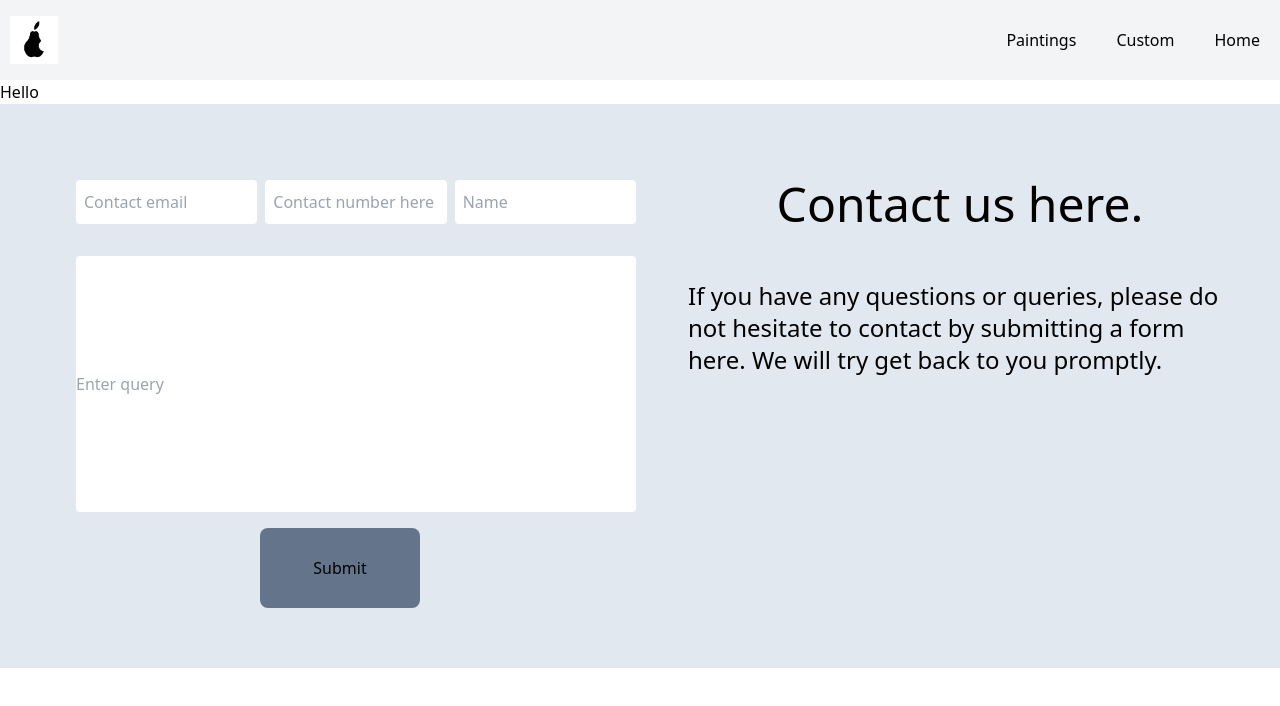
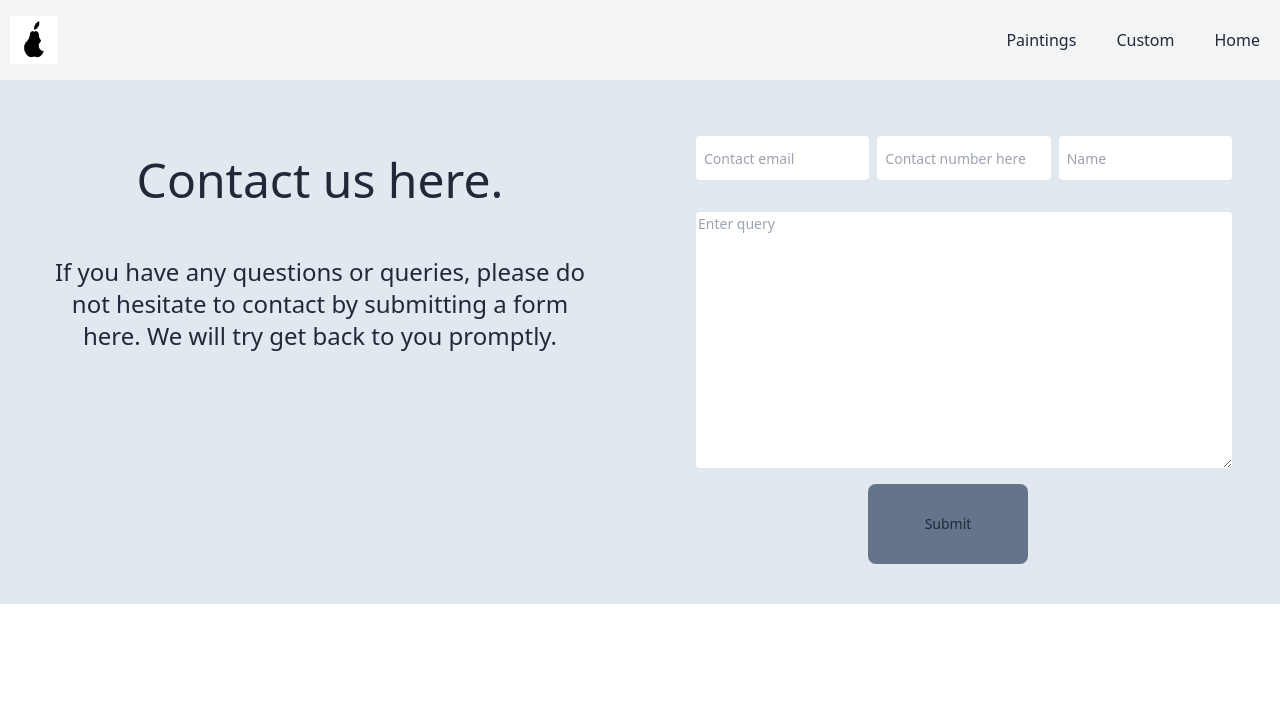
Before and after one commit to bobrandy13/frame-website, a Next.js app: page /Frames in a window 1280 px wide. Shown: the top 706 px of the page. Built offline with nearby package versions, Linux system fonts and the light colour scheme.

Commit message:
better read me

```diff
--- a/components/ContactUs.tsx
+++ b/components/ContactUs.tsx
@@ -1,33 +1,43 @@
 import React, { useRef } from "react";
 import { useForm, SubmitHandler } from "react-hook-form";
-import {error} from "console";
-import emailjs from "@emailjs/browser"
-
-
+import emailjs from "@emailjs/browser";
 
 type Input = {
-  name: string,
-  email: string,
-  number: string,
-  query: string,
-}
+  name: string;
+  email: string;
+  number: string;
+  query: string;
+};
 
 function ContactUs() {
   // const {register, handleSubmit, watch, formState: {errors}} = useForm();
-  const { register, handleSubmit, watch, formState: { errors } } = useForm<Input>();
+  const {
+    register,
+    handleSubmit,
+    watch,
+    formState: { errors },
+  } = useForm<Input>();
   const form = useRef(null);
-  const onSubmit: SubmitHandler<Input> = data => {
-    console.log(data)
-    alert("Successfully submitted")
+  const onSubmit: SubmitHandler<Input> = (data) => {
+    console.log(data);
+    alert("Successfully submitted");
 
     if (form.current) {
-      emailjs.sendForm("service_2zmh4cv", "template_a9xwj4v", form.current, "E8ASQ536_BvjeeMc2")
-      .then((result) => {
-        console.log(result)
-      }, (error) => {
-        console.error(error)
-      })
-
+      emailjs
+        .sendForm(
+          "service_2zmh4cv",
+          "template_a9xwj4v",
+          form.current,
+          "E8ASQ536_BvjeeMc2"
+        )
+        .then(
+          (result) => {
+            console.log(result);
+          },
+          (error) => {
+            console.error(error);
+          }
+        );
     }
   };
 
@@ -35,10 +45,27 @@ function ContactUs() {
   // TODO: style the form so that it looks good and like an an actual customer service form and get help form
   return (
     <>
-      <div className="grid grid-cols-2 w-full" id="contactUs">
-        <div className="w-full h-1/2 p-10 m-5">
+      <div
+        className="grid flex sm:grid-cols-2 w-full text-center"
+        id="contactUs"
+      >
+        <div className="float-right w-45/100 m-10">
+          <h1 className="text-5xl font-serif relative top-9 text-center">
+            Contact us here.
+          </h1>
+          <h2 className="text-2xl font-serif m-2 relative top-20">
+            If you have any questions or queries, please do not hesitate to
+            contact by submitting a form here. We will try get back to you
+            promptly.
+          </h2>
+        </div>
+        <div className="w-[90%] h-1/2 p-5 sm:m-5 mt-2 text-sm sm:text-md ">
           <div>
-            <form onSubmit={handleSubmit(onSubmit)} className="margin-4" ref={form}>
+            <form
+              onSubmit={handleSubmit(onSubmit)}
+              className="margin-4"
+              ref={form}
+            >
               <div className="grid grid-cols-3 gap-2">
                 <input
                   placeholder="Contact email"
@@ -56,13 +83,14 @@ function ContactUs() {
                   className="flex m-4 w-full h-11 rounded p-2"
                 />
               </div>
-              <input
+              <textarea
                 placeholder={"Enter query"}
                 {...register("query")}
                 className="flex w-full h-64 m-4 rounded text-left align-top flex-start"
                 style={{
                   textAlign: "left",
-                  verticalAlign: "top"
+                  verticalAlign: "top",
+                  padding: "2px",
                 }}
               />
               <div className="flex items-center justify-center">
@@ -75,10 +103,6 @@ function ContactUs() {
             </form>
           </div>
         </div>
-        <div className="float-right w-45/100 m-10">
-          <h1 className="text-5xl font-serif relative top-9 text-center">Contact us here.</h1>
-          <h2 className="text-2xl font-serif m-2 relative top-20">If you have any questions or queries, please do not hesitate to contact by submitting a form here. We will try get back to you promptly.</h2>
-        </div>
       </div>
     </>
   );
--- a/components/Navbar.tsx
+++ b/components/Navbar.tsx
@@ -1,7 +1,7 @@
 import Image from "next/image";
 import logo from "../public/pear.jpg";
 import Link from "next/link";
-import ProductType from "../pages/productType"
+import ProductType from "../utils/productType"
 
 function Navbar() {
   return (
--- a/components/ProductComponent.tsx
+++ b/components/ProductComponent.tsx
@@ -1,7 +1,7 @@
 import React from "react";
 import Image from "next/image"
 import Link from "next/link"
-import ProductType from "../pages/productType"
+import ProductType from "../utils/productType"
 
 export default function ProductComponent({product}: {product: ProductType}) {
   return (
--- a/package.json
+++ b/package.json
@@ -28,6 +28,7 @@
     "@types/react-dom": "18.0.10",
     "axios": "^1.2.3",
     "babel-plugin-macros": "^3.1.0",
+    "daisyui": "^2.51.5",
     "email-js": "^2.0.2",
     "eslint": "8.32.0",
     "eslint-config-next": "13.1.2",
--- a/pages/Frames.tsx
+++ b/pages/Frames.tsx
@@ -1,13 +1,12 @@
-import * as React from 'react';
-import { useState } from 'react';
+import * as React from "react";
+import { useState } from "react";
 
 function Frames() {
-
-  const [name, setName] = useState("kevin huang")
+  const [name, setName] = useState("kevin huang");
   return (
-    <h1>
-      Hello
-    </h1>
+    <div>
+      <h1 className="bg-slate-300 text-4xl text-white"></h1>
+    </div>
   );
 }
 
--- a/pages/api/users/products.js
+++ b/pages/api/users/products.js
@@ -1,10 +1,9 @@
-import { createUser, getUsers, getFrames } from "../../../prisma/users"
+import { getProducts, createProduct} from "../../../prisma/users"
 
 const handler = async (req, res) => {
   if (req.method === "GET") {
     try {
-      const { users, error } = await getUsers()
-      const { user1, error1 } = await getFrames()
+      const { user1, error1 } = await getProducts()
       console.log("user1", user1)
       if (error) throw new Error(error)
       return res.status(200).json({ user1 })
@@ -15,7 +14,7 @@ const handler = async (req, res) => {
   if (req.method === "POST") {
     try {
       const data = req.body
-      const {user ,error} = await createUser(data)
+      const {user ,error} = await createProduct(data)
       if (error) throw new Error(error)
       return res.status(200).json({user})
     } catch(error){
--- a/pages/index.tsx
+++ b/pages/index.tsx
@@ -11,9 +11,13 @@ import 'pure-react-carousel/dist/react-carousel.es.css';
 export default function Home({ tests }: { tests: any }) {
   return (
     <>
+      <div className="bg-slate-300">
         <div className="bg-slate-300 h-screen flex items-center justify-center">
-        <div className="w-4/5">
-          <CarouselProvider
+          <h1 className="text-3xl font-bold text-center">
+            C&S Art and Framing Service
+          </h1>
+          {/* <div className="w-4/5"> */}
+            {/* <CarouselProvider
               naturalSlideWidth={100}
               naturalSlideHeight={50}
               totalSlides={4}
@@ -34,7 +38,8 @@ export default function Home({ tests }: { tests: any }) {
               </Slider>
               <ButtonBack>Back</ButtonBack>
               <ButtonNext>Next</ButtonNext>
-          </CarouselProvider>
+            </CarouselProvider> */}
+          {/* </div> */}
         </div>
       </div>
     </>
--- a/pages/productType.ts
+++ /dev/null
@@ -1,8 +0,0 @@
-
-export default interface productData {
-  Image: string;
-  InStock: boolean;
-  id: string;
-  name: string;
-  price?: number;
-}
--- a/pages/products/[products].tsx
+++ b/pages/products/[products].tsx
@@ -1,10 +1,11 @@
 import { useRouter } from "next/router";
 import {type} from "os";
 import { useEffect, useState } from "react";
-import ProductType from "../productType"
+import ProductType from "../../utils/productType"
 import Image from "next/image";
 import { Carousel } from "react-responsive-carousel";
 import { GetStaticProps } from "next";
+import { getProducts, getUniqueProducts } from "@/prisma/users";
 
 const Product = ({data}: {data: ProductType}) => {
   const router = useRouter();
@@ -48,24 +49,19 @@ const Product = ({data}: {data: ProductType}) => {
 };
 
 export const getStaticProps: GetStaticProps = async (context) => {
-  console.log(context)
-  const url = "http://localhost:3000/api/productsCollection/" + context.params?.products
-  const res = await fetch(url)
-  console.log(url)
-  const data = await res.json()
-  console.log("data", data)
+  const res = await getUniqueProducts(context.params?.products);
   return {
     props: {
-      data: data,
+      data: res.product,
     }
   }
 }
 
 export async function getStaticPaths() {
-  const res = await fetch("http://localhost:3000/api/productsCollection")
-  const data = await res.json()
+  const a = await getProducts();
+  console.log(a)
   return {
-     paths: data.products.map((product: ProductType)=> {
+     paths: a.products?.map((product: any)=> {
        return {
          params: {
            products: product.name
--- a/prisma/users.ts
+++ b/prisma/users.ts
@@ -37,6 +37,7 @@ export async function getUniqueProducts(Name: any) {
   }
 }
 
+
 export async function getProducts() {
   try {
     const products = await prisma.product.findMany()
--- a/tailwind.config.js
+++ b/tailwind.config.js
@@ -6,27 +6,26 @@ module.exports = {
   ],
   theme: {
     screens: {
-      'xs': '517px',
-      'sm': '640px',
+      xs: "517px",
+      sm: "640px",
       // => @media (min-width: 640px) { ... }
 
-      'md': '768px',
+      md: "768px",
       // => @media (min-width: 768px) { ... }
 
-      'lg': '1024px',
+      lg: "1024px",
       // => @media (min-width: 1024px) { ... }
 
-      'xl': '1280px',
+      xl: "1280px",
       // => @media (min-width: 1280px) { ... }
 
-      '2xl': '1536px',
+      "2xl": "1536px",
       // => @media (min-width: 1536px) { ... }
     },
     fontFamily: {
-      'titles': "Abolition Test"
+      titles: "Abolition Test",
     },
-    extend: {
-    },
+    extend: {},
   },
-  plugins: [],
+  plugins: [require("daisyui")],
 };
```
Also changed, not shown: pages/paintings.tsx (+22 -24 lines), 2 other files (tests, documents, lock files or other folders). Lines whose indentation alone changed are shown as unchanged.
